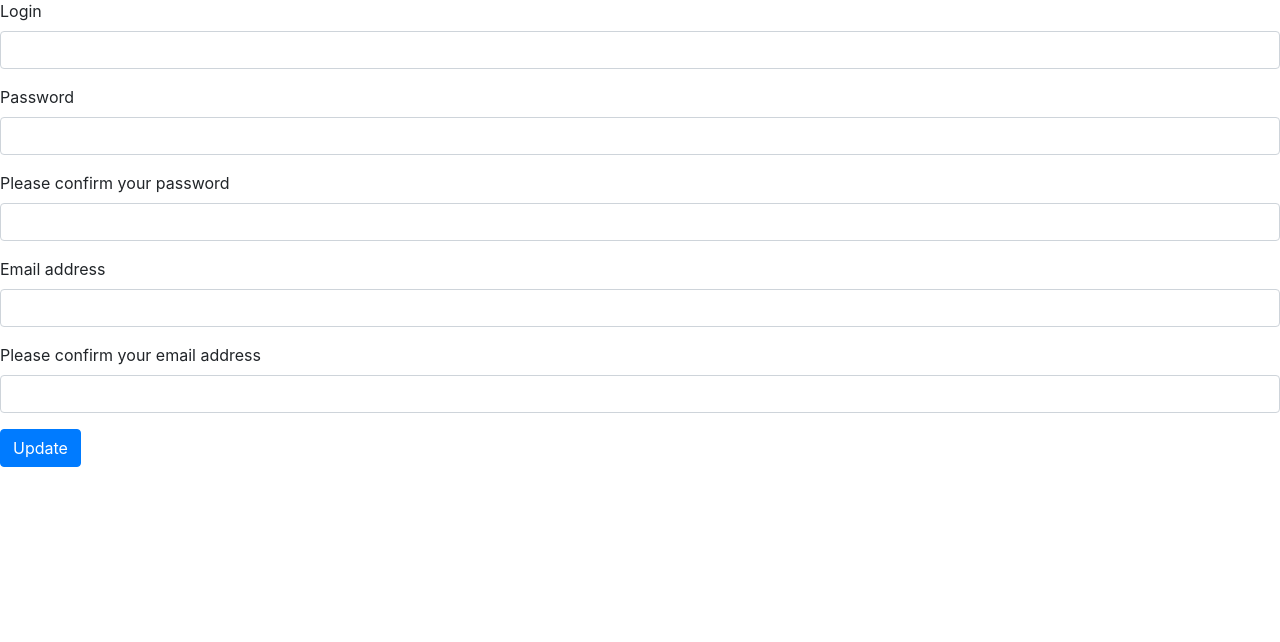
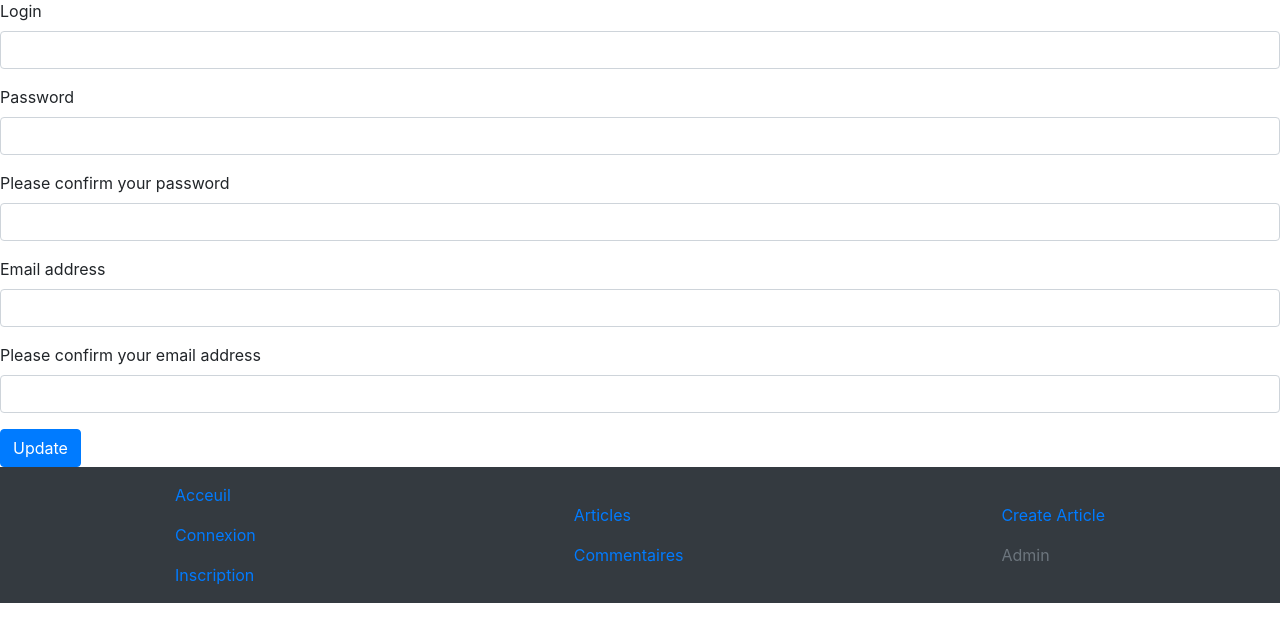
Before and after one commit to robin-arbona/blog, a PHP site: page /blog/view/profil.php in a window 1280 px wide. Shown: the part 57-699 px from the top of the page. Run offline with PHP 8.4, Linux system fonts and the light colour scheme; some libraries are stand-ins or nearby versions.

Commit message:
connexion inscription profil finish

```diff
--- a/classes/ModifyProfil.php
+++ b/classes/ModifyProfil.php
@@ -14,25 +14,26 @@ class ModifyProfil
                 $email = htmlspecialchars($_POST['email']);
                 $email2 = htmlspecialchars($_POST['email2']);
                 $error = [];
-                if (!empty($login)) {
+
+                if (empty($login)) {
                     $error[] = 'Please write down your login';
                 }
-                if (!empty($password)) {
+                if (empty($password)) {
                     $error[] = 'Please write down your password';
                 }
-                if (!empty($password2)) {
+                if (empty($password2)) {
                     $error[] = 'Please confirm your password';
                 }
-                if (!empty($email)) {
+                if (empty($email)) {
                     $error[] = 'Please write down your email';
                 }
-                if (!empty($email2)) {
+                if (empty($email2)) {
                     $error[] = 'Please confirm your password';
                 }
-                if ($password == $password2) {
+                if ($password != $password2) {
                     $error[] = 'Your two passwords do not match';
                 }
-                if ($email == $email2) {
+                if ($email != $email2) {
                     $error[] = 'Your two emails do not match';
                 }
                 if (!empty($error)) {
--- a/view/profil.php
+++ b/view/profil.php
@@ -40,3 +40,5 @@ try{
 </div>
 <button name="update" type="submit" class="btn btn-primary">Update</button>
 </form>
+<?php
+require 'template/footer.php';
--- a/view/template/header.php
+++ b/view/template/header.php
@@ -42,10 +42,10 @@
                     <button type="button" class="btn btn-primary">Home</button>
                 </li>
                 <li class="nav-item">
-                    <a class="nav-link" href="#">Connexion</a> <!-- Ou Profil si session true-->
+                    <a class="nav-link" href="../view/connexion.php">Connexion</a> <!-- Ou Profil si session true-->
                 </li>
                 <li class="nav-item">
-                    <a class="nav-link" href="#">Inscription</a> <!-- Ou Deconnexion si session true -->
+                    <a class="nav-link" href="../view/inscription.php">Inscription</a> <!-- Ou Deconnexion si session true -->
                 </li>
             </ul>
             <ul class="nav nav-pills ">
```
